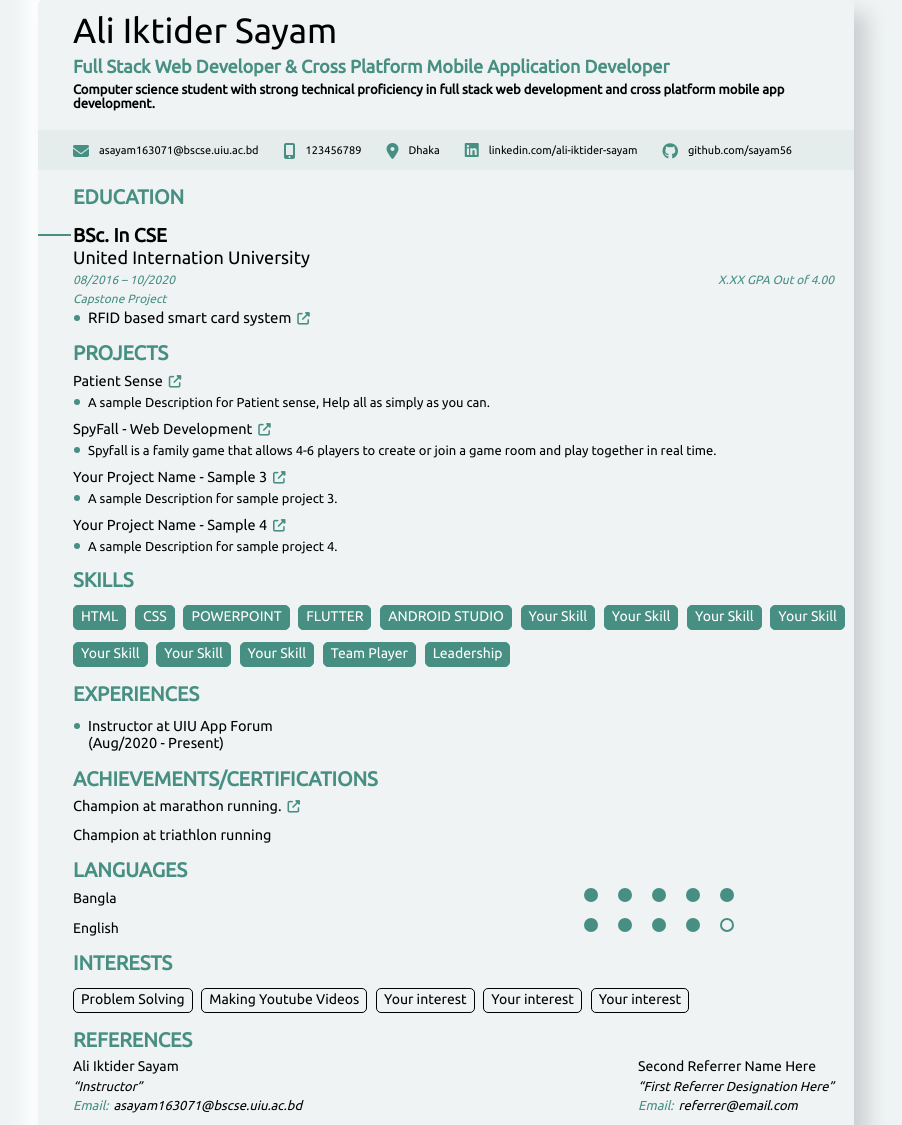
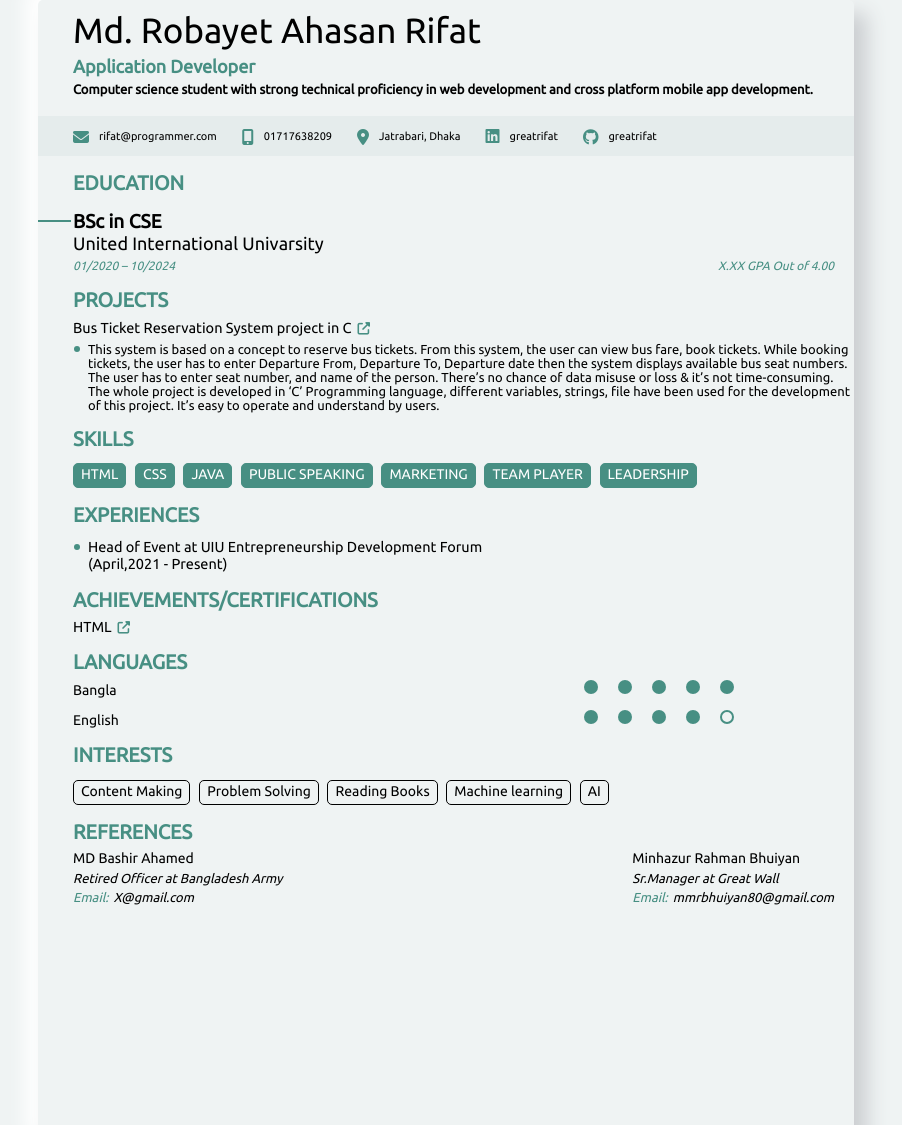
Before and after one commit to greatrifat/resume, a plain HTML site: page index.html in a window 1280 px wide. Shown: the top 1125 px of the page, without its empty margins (194-1096 px from the left). Drawn offline with Linux system fonts and the light colour scheme.

Commit message:
Add files via upload

```diff
--- a/index.html
+++ b/index.html
@@ -2,7 +2,7 @@
 <html lang="en">
 <head>
 	<meta charset="UTF-8">
-	<title>Ali Iktider Sayam's Resume</title> <!-- WRITE RESUME SITE TITLE HERE -->
+	<title>Md Robayet Ahasan Rifat Resume</title> <!-- WRITE RESUME SITE TITLE HERE -->
 	<link rel="stylesheet" href="styles.css">
 	<script src="https://kit.fontawesome.com/b99e675b6e.js"></script>
 	<link href="https://fonts.googleapis.com/css2?family=Ubuntu&display=swap" rel="stylesheet">
@@ -16,17 +16,17 @@
 	<div class="top">
 		<div class="primaryinfo">
 			<div class="fullName">
-				<p>Ali Iktider Sayam</p> <!-- write your full name here -->
+				<p>Md. Robayet Ahasan Rifat</p>
 			</div><!-- fullname -->
 
 			<div class="title">
 				<p>
-					Full Stack Web Developer & Cross Platform Mobile Application Developer
+					Application Developer
 				</p>
 			</div><!-- title -->
 
 			<div class="about">
-				<p>Computer science student with strong technical proficiency in full stack web development and cross platform mobile app development.</p>
+				<p> Computer science student with strong technical proficiency in web development and cross platform mobile app development. </p>
             </div><!-- about ends -->
 
 		</div><!-- primary info ends -->
@@ -39,24 +39,24 @@
 		<i class="fa fa-envelope" aria-hidden="true"></i>
 		<div class="email">
 
-			<a href="mailto:asayam163071@bscse.uiu.ac.bd"><p>asayam163071@bscse.uiu.ac.bd</p></a> <!-- replace both of these with your email id -->
+			<a href="rifat@programmer.net"><p>rifat@programmer.com</p></a> <!-- replace both of these with your email id -->
 		</div>
 
 
 		<i class="fa fa-mobile" aria-hidden="true"></i>
 		<div class="phone">
-			<p>123456789</p> <!-- replace with your contact Number -->
+			<p>01717638209</p> <!-- replace with your contact Number -->
 		</div>
 
 		<i class="fa fa-map-marker" aria-hidden="true"></i>
 		<div class="map">
-			<p>Dhaka</p> <!-- replace with your Brief Location -->
+			<p>Jatrabari, Dhaka</p> <!-- replace with your Brief Location -->
 		</div>
 
 		<i class="fa fa-linkedin-square" aria-hidden="true"></i>
 		<div class="linkedin">
 
-			<a href="https://www.linkedin.com/in/ali-iktider-sayam/" target="_blank"><p>linkedin.com/ali-iktider-sayam</p></a> <!-- replace with your LinkedIn Profile -->
+			<a href="https://www.linkedin.com/in/greatrifat" target="_blank"><p>greatrifat</p></a> <!-- replace with your LinkedIn Profile -->
 		</div>
 
 
@@ -64,7 +64,7 @@
 		<div class="git">
 
 			<p>
-				<a href="https://github.com/sayam56" target="_blank">github.com/sayam56</a> <!-- replace with your GitHub Link-->
+				<a href="https://github.com/greatrifat" target="_blank">greatrifat</a> <!-- replace with your GitHub Link-->
 			 </p>
 
 		</div>
@@ -81,16 +81,16 @@
 
 				<div class="sideline"></div>
 			<div class="bsc">
-				<h1>BSc. In CSE</h1>  <!-- replace with your Degree-->
+				<h1>BSc in CSE</h1>  <!-- replace with your Degree-->
 
 			</div>
 			<div class="uni">
-				<p>United Internation University</p>  <!-- replace with your University Name-->
+				<p>United International Univarsity</p>  <!-- replace with your University Name-->
 			</div>
 
 			<div class="timeGPA">
 				<span id="time">
-					<p>08/2016 – 10/2020</p>  <!-- replace with your time at Univeristy-->
+					<p>01/2020 – 10/2024</p>  <!-- replace with your time at Univeristy-->
 				</span>
 				<span id="gpa">
 					<p>X.XX GPA Out of 4.00</p>  <!-- replace with your CGPA-->
@@ -98,21 +98,6 @@
 
 			</div> <!-- timeGPA ends -->
 
-			<div class="uniproj">
-				Capstone Project   <!-- replace with your Final Year Thesis/Project-->
-			</div>
-
-			<div class="circle"></div>
-			<div class="listdiv">
-
-				<ul class="list">
-					<li> <a href="https://drive.google.com/file/d/1RFTXNchbadJzUN0U5P0gfpMWXIqrxSEU/view?usp=sharing" target="_blank">  <!-- replace with your Paper Link-->
-							 RFID based smart card system  <!-- replace with your Thesis Topic/Final Year Project-->
-						<i class="fa fa-external-link" aria-hidden="true"></i>
-						 </a>
-						</li>
-				</ul>
-            </div>
 
             <!-- Education Area Ends -->
 
@@ -129,62 +114,20 @@
 				<ul>
                     <!-- -------------------------------------------------------------- -->
 					<li>
-                        <a href="https://youtu.be/E_qBaJ9Mhp8" target="_blank">Patient Sense <!-- replace with your project name and link-->
+                        <a href="https://www.youtube.com/watch?v=mPpCA7yhhgY" target="_blank">Bus Ticket Reservation System project in C <!-- replace with your project name and link-->
                             <i class="fa fa-external-link" aria-hidden="true"></i>
                         </a>
                     </li>
 					<div class="circle"></div>
 					<div class="projDesc">
                         <!-- replace with your Project Description-->
-                         <p>A sample Description for Patient sense, Help all as simply as you can. </p>
+                         <p>This system is based on a concept to reserve bus tickets. From this system, the user can view bus fare, book tickets. While booking tickets, the user has to enter Departure From, Departure To, Departure date then the system displays available bus seat numbers.  The user has to enter seat number, and name of the person.  There’s no chance of data misuse or loss & it’s not time-consuming. The whole project is developed in ‘C’ Programming language, different variables, strings, file have been used for the development of this project. It’s easy to operate and understand by users. </p>
                     </div>
 
 					<div class="projGAP"></div>
 
                     <!-- -------------------------------------------------------------- -->
 
-					<li>
-                        <a href="https://youtu.be/f8TswNEPbdw" target="_blank">SpyFall - Web Development <!-- replace with your project name and link-->
-                            <i class="fa fa-external-link" aria-hidden="true"></i>
-                        </a>
-                    </li>
-					<div class="circle"></div>
-					<div class="projDesc">
-                        <!-- replace with your Project Description-->
-                         <p>Spyfall is a family game that allows 4-6 players to create or join a game room and play together in real time. </p>
-                    </div>
-
-					<div class="projGAP"></div>
-                    <!-- -------------------------------------------------------------- -->
-
-					<li>
-                        <a href="Your Project Link" target="_blank">Your Project Name - Sample 3 <!-- replace with your project name and link-->
-                            <i class="fa fa-external-link" aria-hidden="true"></i>
-                        </a>
-                    </li>
-					<div class="circle"></div>
-					<div class="projDesc">
-                        <!-- replace with your Project Description-->
-                         <p>A sample Description for sample project 3. </p>
-                    </div>
-
-					<div class="projGAP"></div>
-                    <!-- -------------------------------------------------------------- -->
-
-					<li>
-                        <a href="Your Project Link" target="_blank">Your Project Name - Sample 4 <!-- replace with your project name and link-->
-                            <i class="fa fa-external-link" aria-hidden="true"></i>
-                        </a>
-                    </li>
-					<div class="circle"></div>
-					<div class="projDesc">
-                        <!-- replace with your Project Description-->
-                         <p>A sample Description for sample project 4. </p>
-                    </div>
-
-                    <!-- -------------------------------------------------------------- -->
-				</ul>
-			</div><!-- projLi ends -->
 
 
             </div> <!-- projects ends -->
@@ -199,18 +142,13 @@
 				<!-- Add Your Skills Here -->
                 <div class="skill"><p> HTML </p></div>
                 <div class="skill"><p> CSS </p></div>
-                <div class="skill"><p> POWERPOINT </p></div>
-                <div class="skill"><p> FLUTTER </p></div>
-                <div class="skill"><p> ANDROID STUDIO </p></div>
-                <div class="skill"><p> Your Skill </p></div>
-                <div class="skill"><p> Your Skill </p></div>
-                <div class="skill"><p> Your Skill </p></div>
-                <div class="skill"><p> Your Skill </p></div>
-                <div class="skill"><p> Your Skill </p></div>
-                <div class="skill"><p> Your Skill </p></div>
-                <div class="skill"><p> Your Skill </p></div>
-                <div class="skill"><p> Team Player </p></div>
-                <div class="skill"><p> Leadership </p></div>
+
+                <div class="skill"><p> JAVA </p></div>
+                <div class="skill"><p> PUBLIC SPEAKING </p></div>
+
+                <div class="skill"><p> MARKETING </p></div>
+                <div class="skill"><p> TEAM PLAYER </p></div>
+                <div class="skill"><p> LEADERSHIP </p></div>
 
 
 
@@ -228,8 +166,8 @@
 				<div  class="expLi">
 					<div class="circle"></div>
 					<ul>
-						<li> Instructor at UIU App Forum <!-- Write Your Experience History Here -->
-                            <br> (Aug/2020 - Present) <!-- Write Your Experience Time Here -->
+						<li> Head of Event at  UIU Entrepreneurship Development Forum <!-- Write Your Experience History Here -->
+                            <br> (April,2021 - Present) <!-- Write Your Experience Time Here -->
                         </li>
 					</ul>
                 </div>
@@ -248,13 +186,13 @@
 				<div  class="achiLi">
 					<ul>
 						<li>
-                            <a href="you certificate link goes here" target="_blank"> <!-- insert a google drive link of certificate here -->
-                                Champion at marathon running. <!-- insert title of certificate here -->
+                            <a href="https://www.codecademy.com/profiles/greatrifat/certificates/9eb0741e5ebef1f9f58a53bfac67d3a7" target="_blank"> <!-- insert a google drive link of certificate here -->
+                                HTML <!-- insert title of certificate here -->
                                 <i class="fa fa-external-link" aria-hidden="true"></i>
                             </a>
                         </li>
 
-                        <li>Champion at triathlon running </li>
+
 
 					</ul>
 				</div>
@@ -296,14 +234,11 @@
 			<div class="interestDIV">
 				<div class="rightheading"><h1>INTERESTS</h1></div>
 
-				<!-- --------------- -->
-
-				<div class="interest"><p> Problem Solving </p></div>
-				<div class="interest"><p> Making Youtube Videos </p></div>
-				<div class="interest"><p> Your interest </p></div>
-				<div class="interest"><p> Your interest </p></div>
-				<div class="interest"><p> Your interest </p></div>
-
+				<div class="interest"><p> Content Making </p></div>
+				<div class="interest"><p> Problem  Solving </p></div>
+				<div class="interest"><p> Reading Books </p></div>
+				<div class="interest"><p> Machine learning </p></div>
+				<div class="interest"><p> AI </p></div>
 			</div> <!-- interest ends -->
 
 	<!-- ------------------------------------------------------------------------------------------------------------------------------------------------------------------------------------ -->
@@ -317,14 +252,14 @@
 				<div  class="refLi">
 					<ul>
 						<span id="refLEFT">
-							<li>Ali Iktider Sayam</li>
-							<div class="refdes"><p>“Instructor”</p></div>
-							<div class="refcon">Email:<a href="mailto:asayam163071@bscse.uiu.ac.bd">asayam163071@bscse.uiu.ac.bd</a></div>
+							<li>MD Bashir Ahamed</li>
+							<div class="refdes"><p>Retired Officer at Bangladesh Army</p></div>
+							<div class="refcon">Email:<a href="mailto:XXXXXXX@gmail.com">X@gmail.com</a></div>
 						</span>
 						<span id="refRIGHT">
-							<li>Second Referrer Name Here</li>
-							<div class="refdes"><p>“First Referrer Designation Here”</p></div>
-							<div class="refcon">Email:<a href="mailto:referrer@email.com">referrer@email.com</a></div>
+							<li>Minhazur Rahman Bhuiyan</li>
+							<div class="refdes"><p>Sr.Manager at Great Wall</p></div>
+							<div class="refcon">Email:<a href="mailto:referrer@email.com">mmrbhuiyan80@gmail.com</a></div>
 						</span>
 				</div>
             </div> <!-- references ends -->
```
